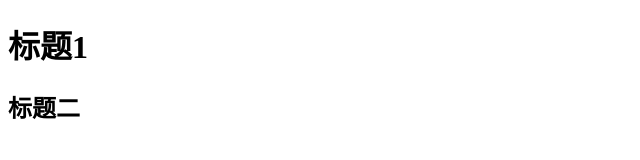
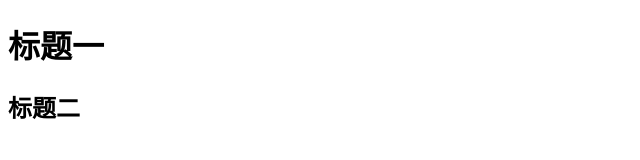
Before and after one commit to zhoubenben/learngithub, a plain HTML site: page index.html in a window 1280 px wide. Shown: the full height of the page, 0-640 px from the left. Drawn offline with Linux system fonts and the light colour scheme.

Commit message:
修改h1

```diff
--- a/index.html
+++ b/index.html
@@ -5,7 +5,7 @@
 	<title>github show</title>
 </head>
 <body>
-	<h1>标题1</h1>
+	<h1>标题一</h1>
 	<h2>标题二</h2>
 </body>
 </html>
```
